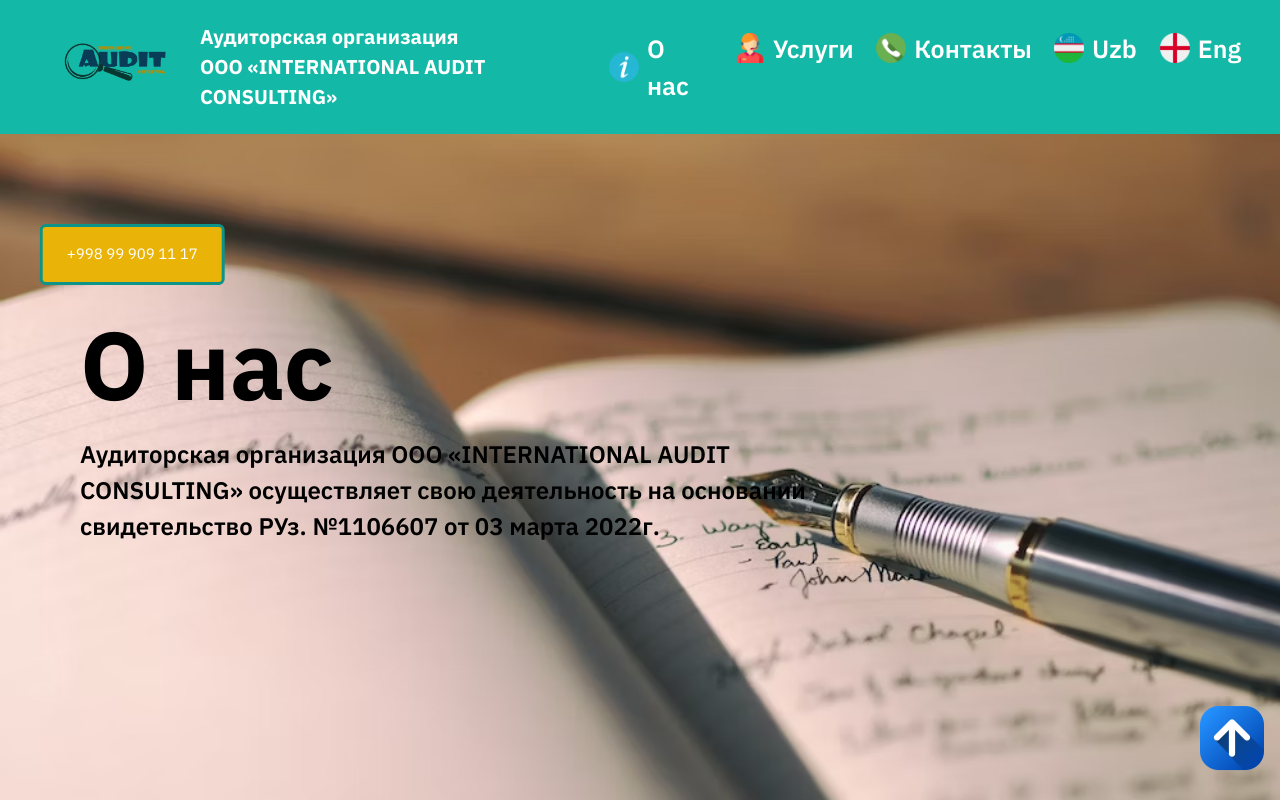
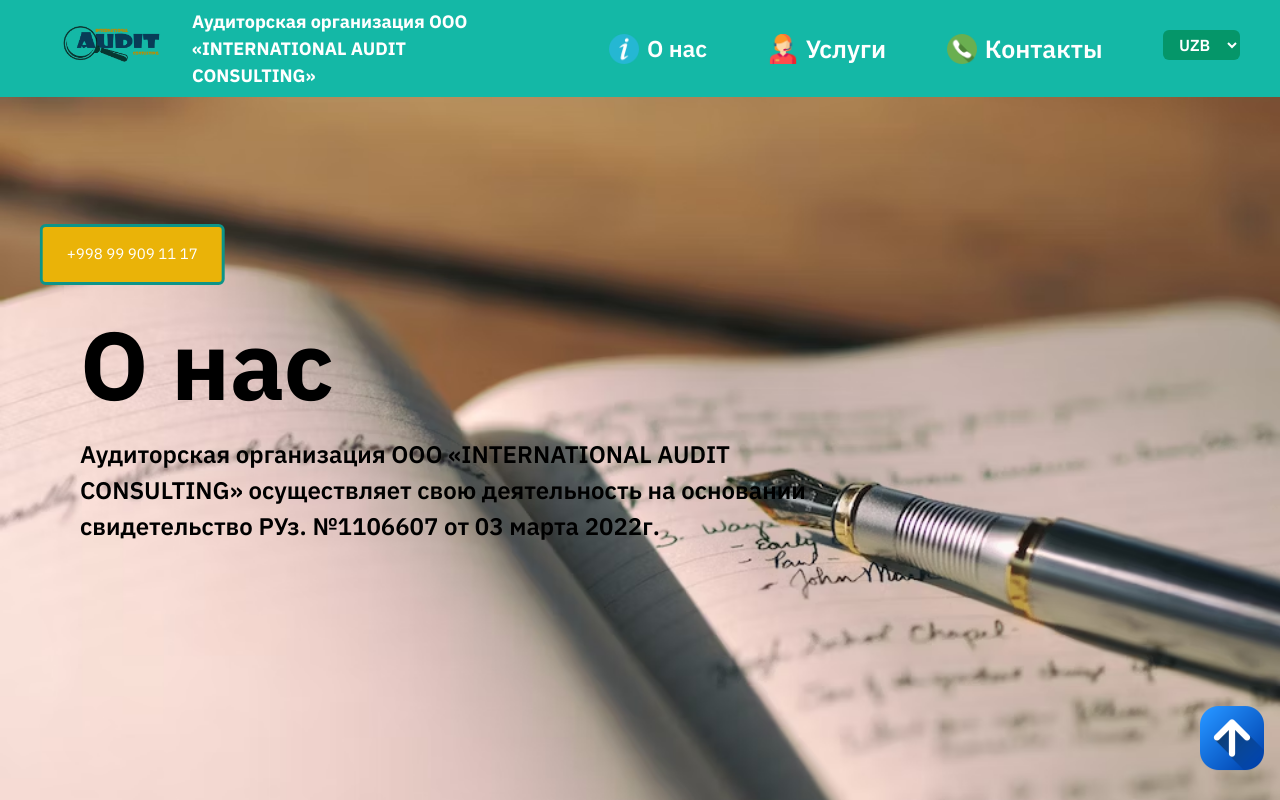
Before and after one commit to Magma008/Audit-Won, a React (Vite) app: page / in a window 1280 px wide. Shown: the top 800 px of the page. Built offline with nearby package versions, Linux system fonts and the light colour scheme.

Commit message:
5 January 2024 Friday 9:40AM

```diff
--- a/src/Components/Footer/Footer.jsx
+++ b/src/Components/Footer/Footer.jsx
@@ -24,7 +24,7 @@
           </li>
           <li className='mb-6 md:mb-0 items-center'>
             <p className="text-2xl font-bold text-teal-800 mb-2">Email</p>
-            <a href="mailto:haydarov.lochinbek@yandex.ru" className="text-xl font-[500]">haydarov.lochinbek@yandex.ru</a>
+            <a href="mailto:haydarov.lochinbek@yandex.ru" className="text-xl font-[500] break-words">haydarov.lochinbek@yandex.ru</a>
           </li>
           <li className='items-center'>
             <p className="text-2xl font-bold text-teal-800 mb-2">Контакты:</p>
--- a/src/Components/Navbar/Navbar.jsx
+++ b/src/Components/Navbar/Navbar.jsx
@@ -16,12 +16,12 @@
         <div className='fixed top-0 w-full xl:bg-teal-500 z-[200000]'>
             <div className='divide'>
 
-                <div className='flex items-center gap-4 justify-between w-full bg-teal-500 px-5 py-3 md:px-10 md:py-4'>
+                <div className='flex items-center gap-4 justify-between w-full bg-teal-500 px-5 md:px-10 '>
                     <div className="flex items-center">
-                        <img src={img} className='w-[7rem] md:w-[10rem]' alt="logo" />
+                        <img src={img} className='w-[7rem] md:w-[9.5rem]' alt="logo" />
                         <div>
                             <a href="#content" className='md:text-[24px] text-white font-[700]'>
-                                <h1 className='text-[14px] sm:text-[20px]'>Аудиторская организация <br /> ООО «INTERNATIONAL AUDIT CONSULTING»</h1>
+                                <h1 className='text-[13px] sm:text-[18px]'><span className="hidden sm:block">Аудиторская организация ООО</span>«INTERNATIONAL AUDIT CONSULTING»</h1>
                             </a>
                         </div>
                     </div>
@@ -32,9 +32,9 @@
                     </div>
                 </div>
 
-                <ul className={`flex flex-col px-5  md:px-10 bg-teal-500 ul transition-all delay-300 xl:flex-row ${isOpen ? "h-[20rem]" : "h-[0px]"} xl:h-auto w-full overflow-hidden gap-2 md:gap-6  justify-between text-white font-[600]`}>
+                <ul className={`flex flex-col px-5  md:px-10 bg-teal-500 ul transition-all delay-300 xl:flex-row ${isOpen ? "h-[14rem]" : "h-[0px]"} xl:h-auto overflow-hidden justify-between text-white font-[600] items-center`}>
                     <li>
-                        <a className='flex justify-start items-center gap-2 text-[20px] md:text-[25px]' href="#content"><img src={about} className='w-[30px]' alt="image" />О нас</a>
+                        <a className='flex justify-start items-center gap-2 text-[18px] md:text-[23px]' href="#content"><img src={about} className='w-[30px]' alt="image" />О нас</a>
                     </li>
                     <li>
                         <a className='flex justify-start items-center gap-2 text-[20px] md:text-[25px]' href="#swiper"><img src={service} className='w-[30px]' alt="image" />Услуги</a>
@@ -42,11 +42,11 @@
                     <li>
                         <a className='flex justify-start items-center gap-2 text-[20px] md:text-[25px]' href="#footer"><img src={contact} className='w-[30px]' alt="image" />Контакты</a>
                     </li>
-                    <li>
-                        <a className='flex justify-start items-center gap-2 text-[20px] md:text-[25px]' href="#"><img src={uzb} className='w-[30px]' alt="image" />Uzb</a>
-                    </li>
                     <li className='pb-2'>
-                        <a className='flex justify-start items-center gap-2 text-[20px] md:text-[25px]' href="#"><img src={eng} className='w-[30px]' alt="image" />Eng</a>
+                        <select id="" className='bg-emerald-600 py-1 outline-none rounded-md px-3'>
+                            <option value="uzb">UZB</option>
+                            <option value="eng">ENG</option>
+                        </select>
                     </li>
                 </ul>
             </div>
```
